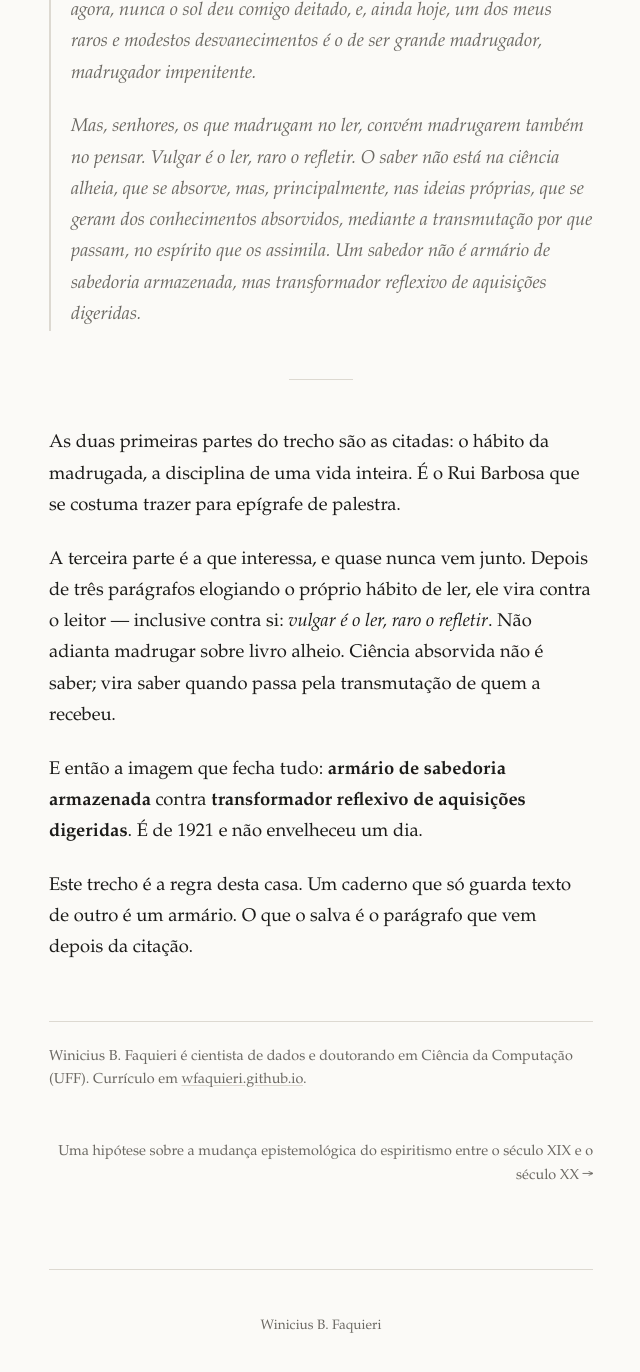
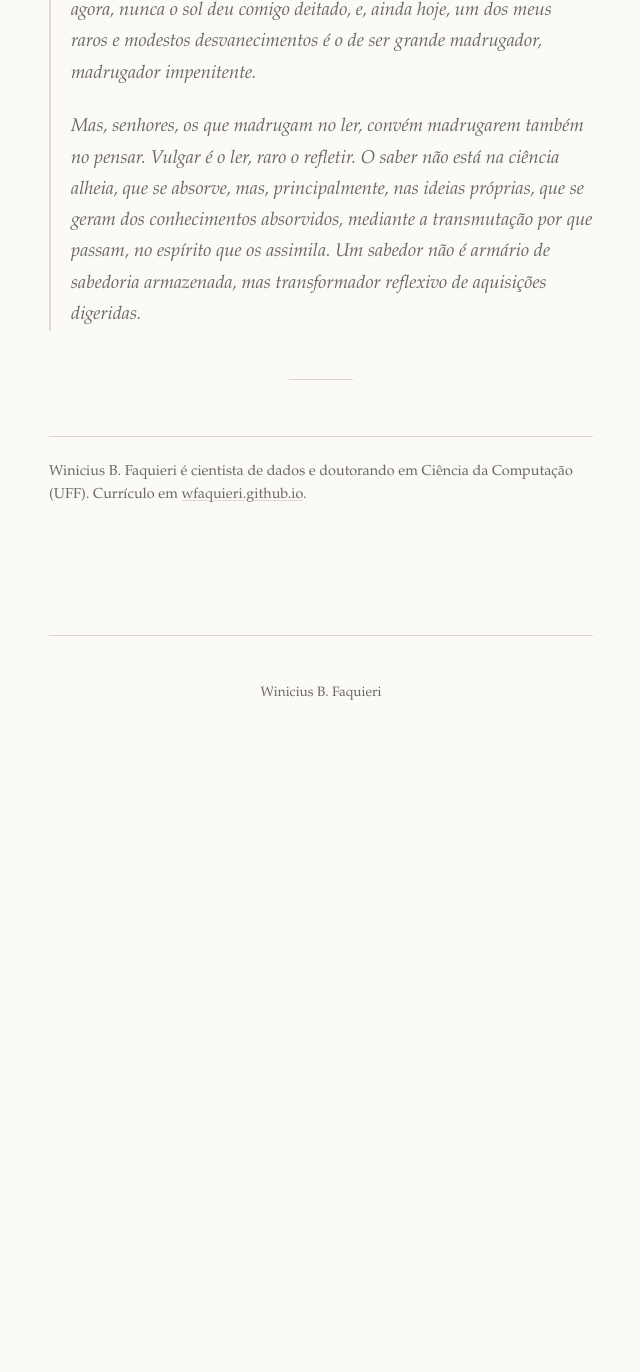
Before and after one commit to wfaquieri/singelas-referencias, a Jekyll site: the page built from _posts/2026-07-16-vulgar-e-o-ler-raro-o-refletir.md, in a window 1280 px wide and 1400 px high, scrolled down 908 px. Shown: the top 1372 px of the window, without its empty margins (319-959 px from the left). Built offline with Jekyll 4.4.1, drawn with Linux system fonts in a browser that asks for light colours; after the commit the page ends 1675 px from its top, so only the background shows below that.

```diff
--- a/_posts/2026-07-16-vulgar-e-o-ler-raro-o-refletir.md
+++ b/_posts/2026-07-16-vulgar-e-o-ler-raro-o-refletir.md
@@ -4,7 +4,7 @@ title: "Vulgar é o ler, raro o refletir"
 date: 2026-07-16 09:00:00 -0300
 categories: referencias
 fonte: "Rui Barbosa, <em>Oração aos Moços</em>, 1921"
-resumo: "Rui Barbosa sobre madrugar no ler e madrugar no pensar — e sobre a diferença entre um armário e um transformador."
+resumo: "Rui Barbosa sobre madrugar no ler e madrugar no pensar."
 description: "Trecho da Oração aos Moços, de Rui Barbosa, sobre o hábito de madrugar e a diferença entre absorver ciência alheia e gerar ideias próprias."
 ---
 
@@ -15,27 +15,3 @@ description: "Trecho da Oração aos Moços, de Rui Barbosa, sobre o hábito de
 > Mas, senhores, os que madrugam no ler, convém madrugarem também no pensar. Vulgar é o ler, raro o refletir. O saber não está na ciência alheia, que se absorve, mas, principalmente, nas ideias próprias, que se geram dos conhecimentos absorvidos, mediante a transmutação por que passam, no espírito que os assimila. Um sabedor não é armário de sabedoria armazenada, mas transformador reflexivo de aquisições digeridas.
 
 ---
-
-<!--
-  RASCUNHO DO COMENTÁRIO — troque pelo seu.
-
-  Deixei curto de propósito e não vou fingir que é seu. Se for manter alguma coisa,
-  que seja a observação do meio: este trecho é a regra da casa. Um blog que reproduz
-  texto alheio é um armário até o momento em que o dono digere o que guardou — e o
-  seu tagline já dizia isso desde 2013, quando pôs "pensada" no fim de "ouvida,
-  vista, lida".
--->
-
-As duas primeiras partes do trecho são as citadas: o hábito da madrugada, a disciplina
-de uma vida inteira. É o Rui Barbosa que se costuma trazer para epígrafe de palestra.
-
-A terceira parte é a que interessa, e quase nunca vem junto. Depois de três parágrafos
-elogiando o próprio hábito de ler, ele vira contra o leitor — inclusive contra si:
-*vulgar é o ler, raro o refletir*. Não adianta madrugar sobre livro alheio. Ciência
-absorvida não é saber; vira saber quando passa pela transmutação de quem a recebeu.
-
-E então a imagem que fecha tudo: **armário de sabedoria armazenada** contra
-**transformador reflexivo de aquisições digeridas**. É de 1921 e não envelheceu um dia.
-
-Este trecho é a regra desta casa. Um caderno que só guarda texto de outro é um armário.
-O que o salva é o parágrafo que vem depois da citação.
```
Also changed, not shown: _posts/2026-07-16-mudanca-epistemologica-espiritismo.md (deleted, +0 -146 lines), 1 other file.
